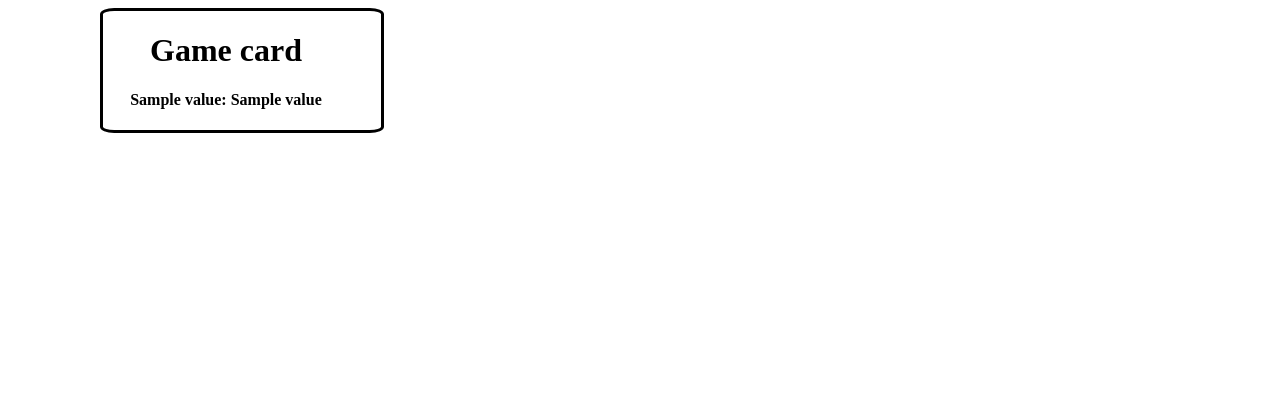
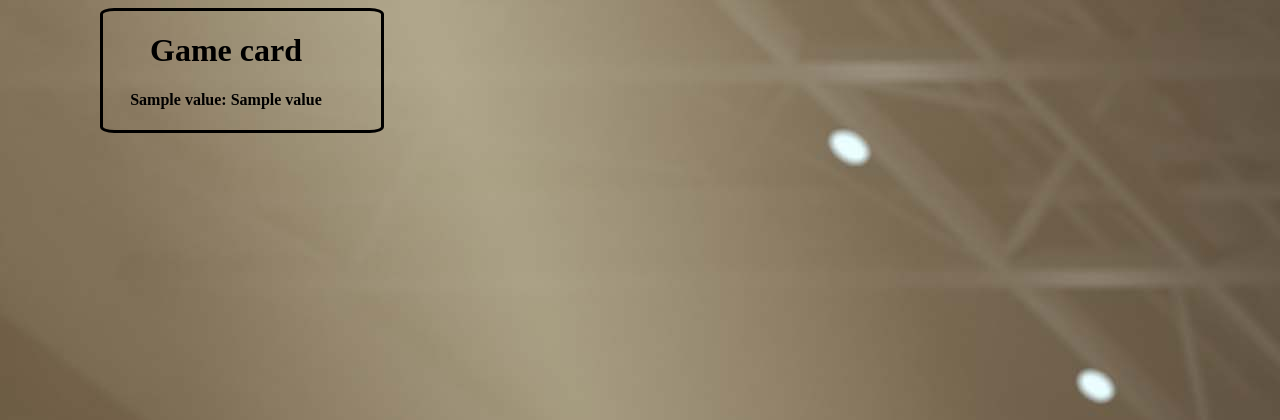
Before and after one commit to ETR93/code_academy_final, a Django app: template api/templates/get_results.html in a window 1280 px wide. Shown: the top 420 px of the page. Run offline with Django 4.2, Linux system fonts and the light colour scheme; the template is opened without the code that fills it: most values are stand-ins (such as "Sample title", 1, 10 or a date in 2020); parts of the project's set-up code (start-up, migrations or seed data) failed here and were passed over.

Commit message:
background image

```diff
--- a/api/static/style.css
+++ b/api/static/style.css
@@ -16,4 +16,5 @@ body {
     margin-bottom: 50%;
     text-align: center;
     min-width: 180px;
+    background-image: url("background.jpg");
 }
```
Also changed, not shown: api/static/background.jpg (added).
